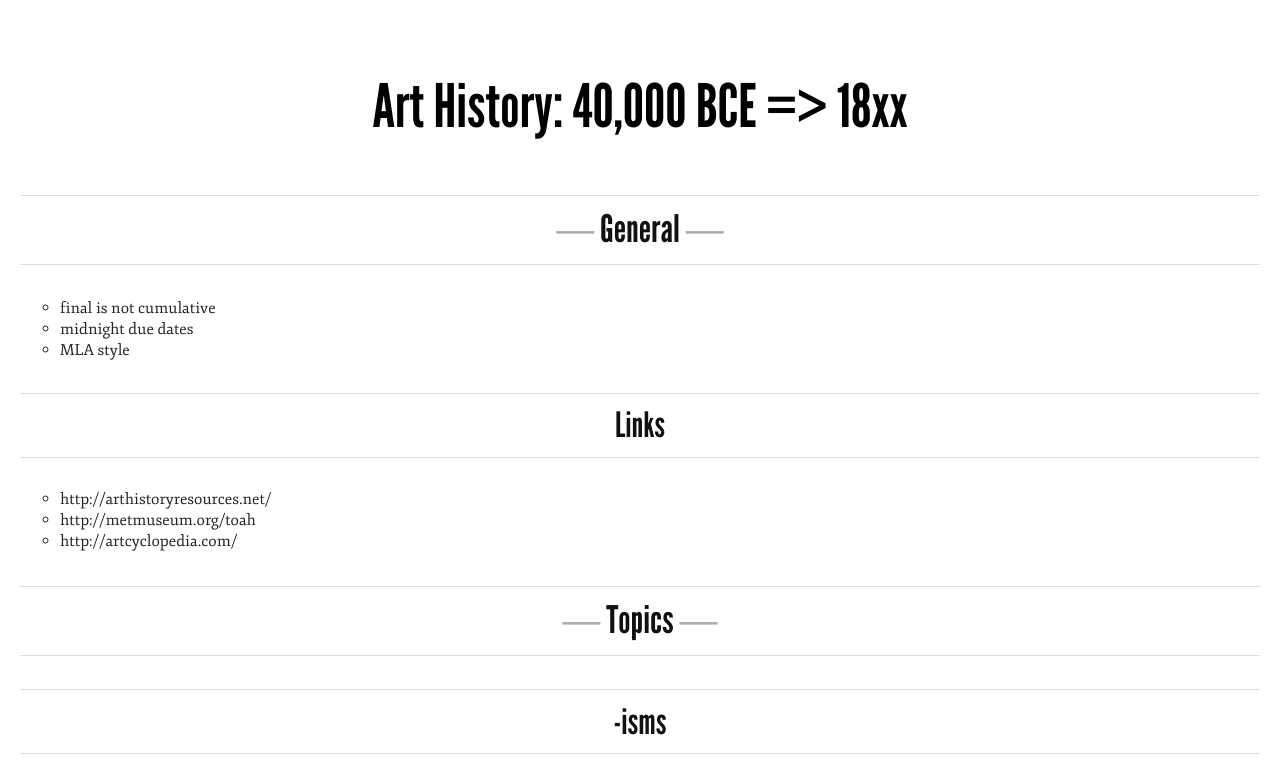
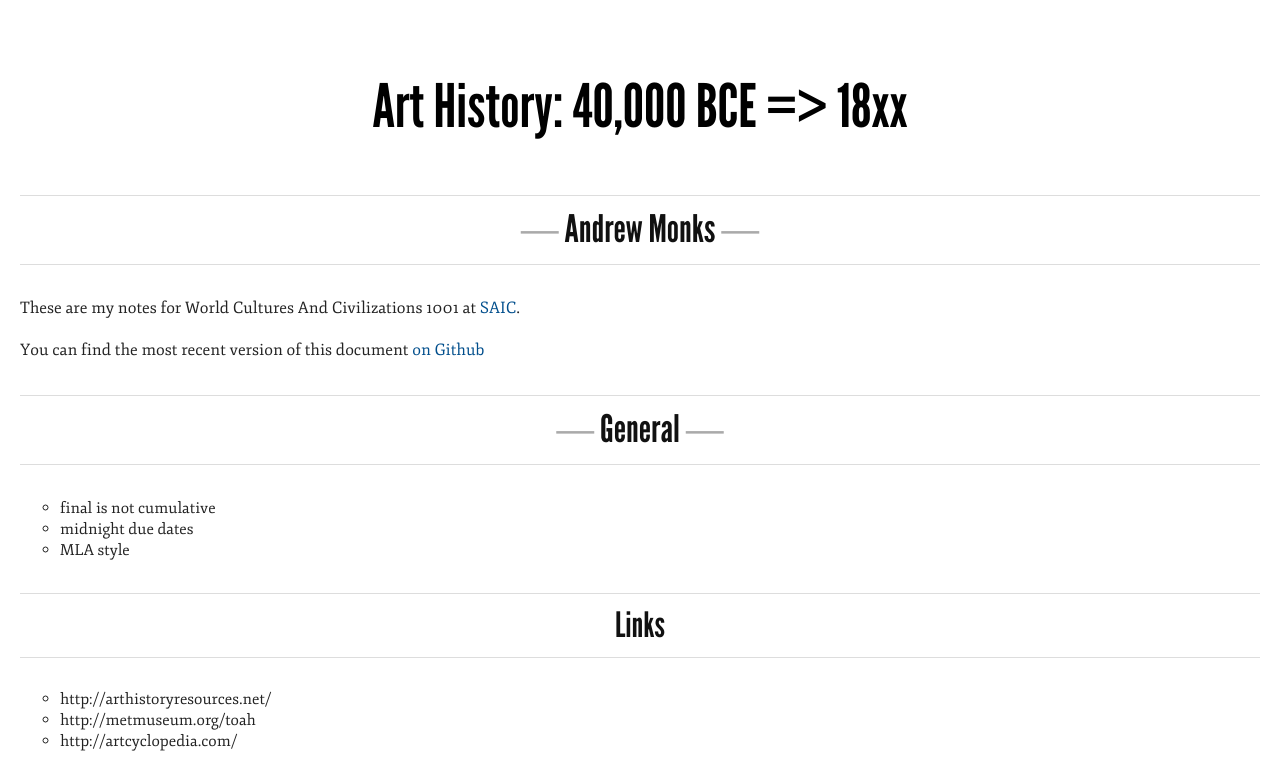
Before and after one commit to andrewjmonks/saic-world-cultures-and-civilizations-1001, a plain HTML site: page index.html in a window 1280 px wide. Shown: the top 782 px of the page. Drawn offline with Linux system fonts and the light colour scheme.

Commit message:
header link

```diff
--- a/index.html
+++ b/index.html
@@ -3,7 +3,7 @@
 <head>
   <meta charset="utf-8">
   <meta http-equiv="X-UA-Compatible" content="IE=edge,chrome=1">
-  <title>index</title>
+  <title>README</title>
   <meta name="viewport" content="width=device-width, initial-scale=1.0">
   <style>
 /*
@@ -25,6 +25,12 @@
 <body class="normal">
   <div id="wrapper">
       <h1 id="arthistory:40000bce18xx">Art History: 40,000 BCE =&gt; 18xx</h1>
+
+<h2 id="andrewmonks">Andrew Monks</h2>
+
+<p>These are my notes for World Cultures And Civilizations 1001 at <a href="http://saic.edu">SAIC</a>.</p>
+
+<p>You can find the most recent version of this document <a href="http://andrewjmonks.github.com/saic-world-cultures-and-civilizations-1001/">on Github</a></p>
 
 <h2 id="general">General</h2>
 
```
Also changed, not shown: 1 other file.
